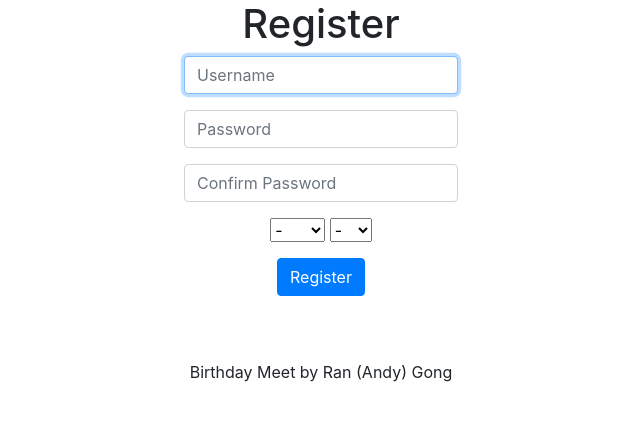
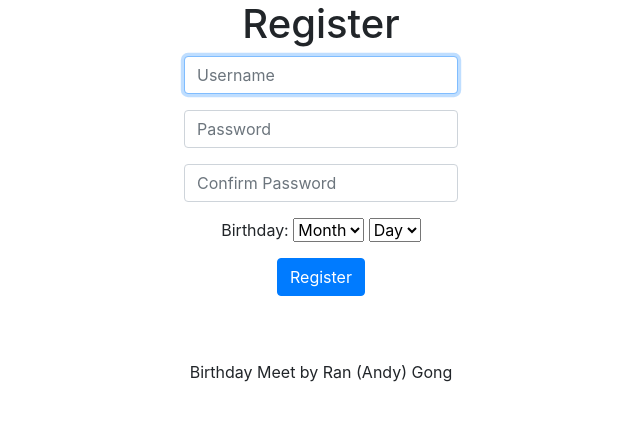
Before and after one commit to AG2048/Birthday-Meet, a Python web app: template templates/register.html in a window 1280 px wide. Shown: the part 124-545 px from the top of the page, without its empty margins (319-959 px from the left). Run offline with Jinja, Linux system fonts and the light colour scheme; the template is opened without the code that fills it, so the values that code supplies are empty; some libraries are stand-ins or nearby versions.

Commit message:
made an addition to user's birthday selection

```diff
--- a/templates/register.html
+++ b/templates/register.html
@@ -26,8 +26,9 @@
         <p style="color: red;">{{ confirm_error }}</p>
         {% endif %}
         <div class="form-group">
+            Birthday:
             <select name="month">
-                <option disabled selected value="">-</option>
+                <option disabled selected value="">Month</option>
                 <option value="1">Jan</option>
                 <option value="2">Feb</option>
                 <option value="3">Mar</option>
@@ -42,7 +43,7 @@
                 <option value="12">Dec</option>
             </select>
             <select name="day">
-                <option disabled selected value="">-</option>
+                <option disabled selected value="">Day</option>
                 {% for number in range(1,32) %}
                     <option value="{{ number }}">{{ number }}</option>
                 {% endfor %}
```
